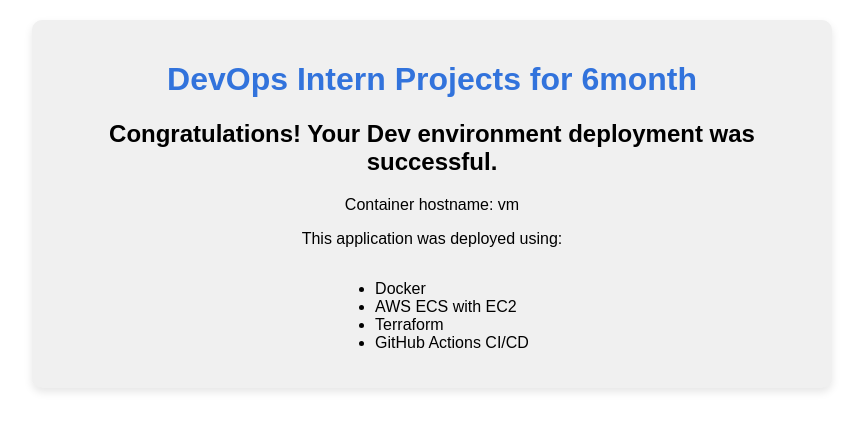
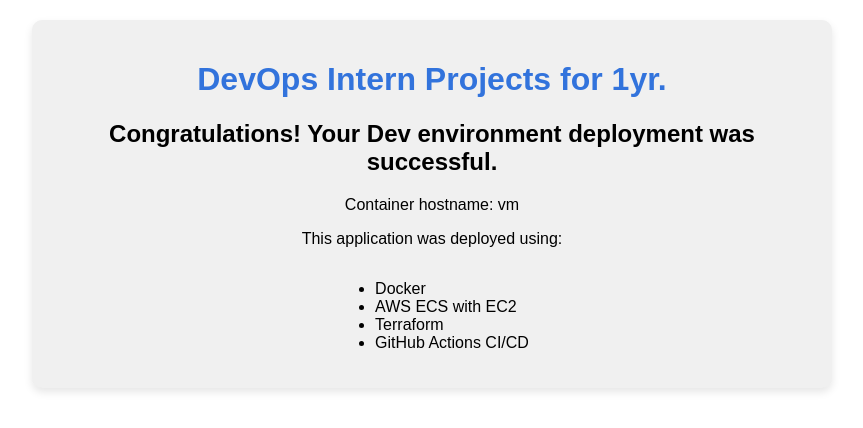
Before and after one commit to Swati59-cmd/Swati59-cmd-Containerized-Web-Application, a Flask app: page / in a window 1280 px wide. Shown: the top 428 px of the page, without its empty margins (208-1071 px from the left). Run offline with Flask 2, Linux system fonts and the light colour scheme.

Commit message:
addingone

```diff
--- a/templates/index.html
+++ b/templates/index.html
@@ -23,7 +23,7 @@
 </head>
 <body>
     <div class="container">
-        <h1>DevOps Intern Projects for 6month</h1>
+        <h1>DevOps Intern Projects for 1yr.</h1>
         <h2>Congratulations! Your Dev environment deployment was successful.</h2>
         <p>Container hostname: {{ hostname }}</p>
         <p>This application was deployed using:</p>
```
